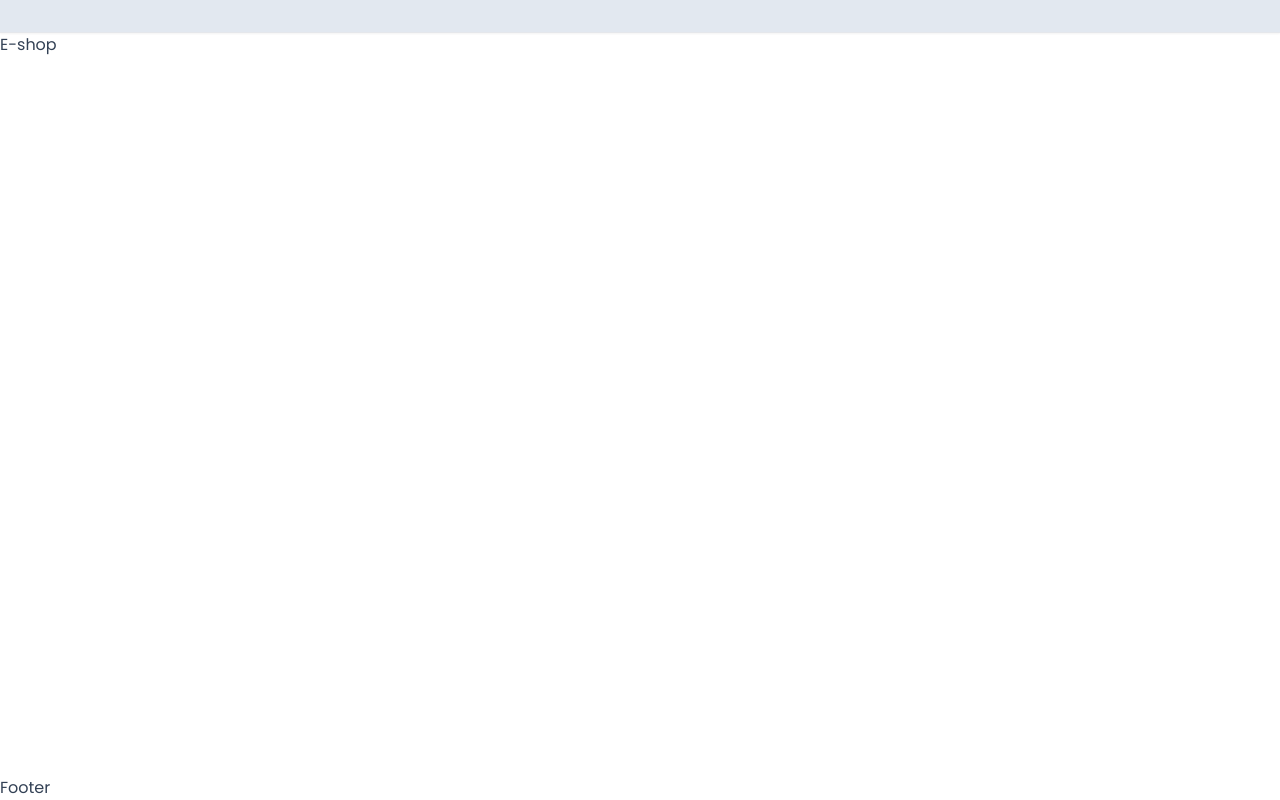
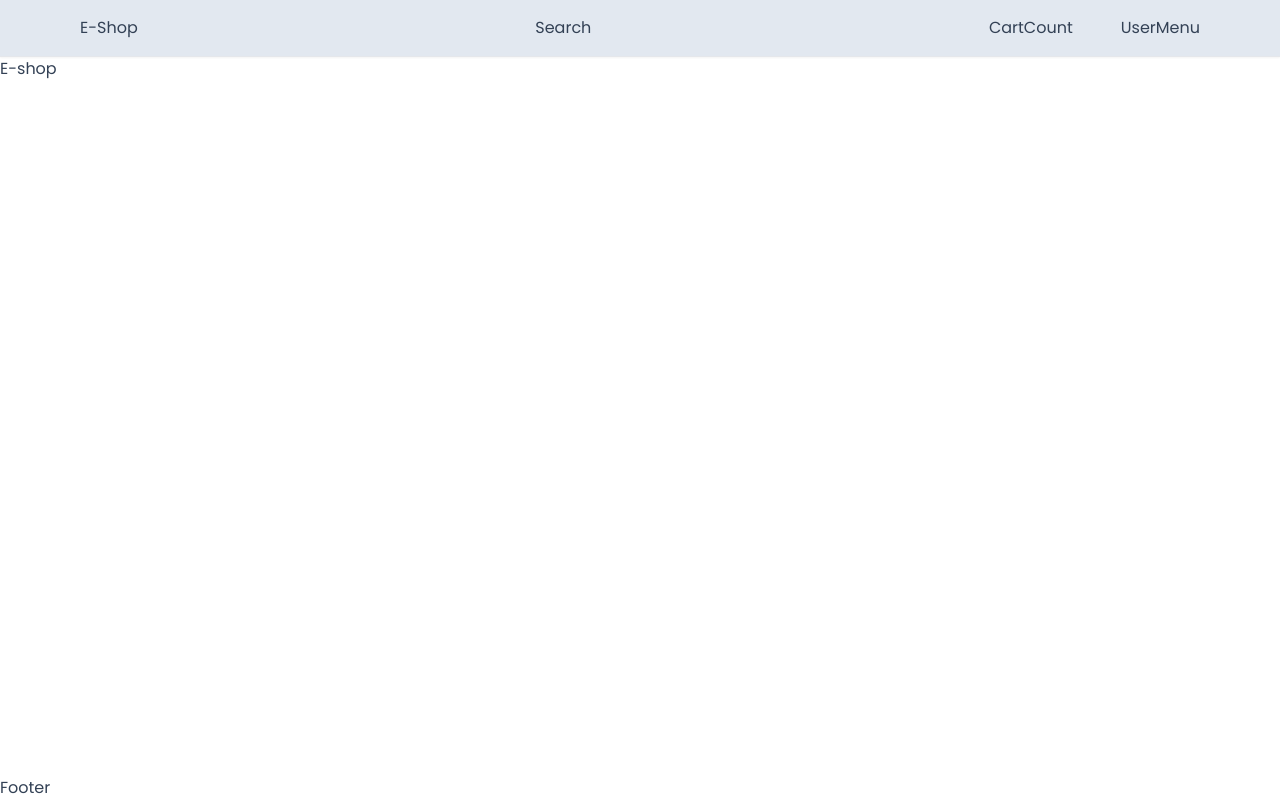
Before and after one commit to Alek30k/E-shop, a Next.js app: page / in a window 1280 px wide. Built offline with nearby package versions, Linux system fonts and the light colour scheme.

Commit message:
last commit

```diff
--- a/app/components/nav/NavBar.tsx
+++ b/app/components/nav/NavBar.tsx
@@ -1,10 +1,20 @@
+import Link from "next/link";
 import Container from "../Container";
 
 const NavBar = () => {
   return (
     <div className="sticky top-0 w-full bg-slate-200 z-30 shadow-sm">
       <div className="py-4 border-b-[1px]">
-        <Container />
+        <Container>
+          <div className="flex  items-center justify-between gap-3 md:gap-0">
+            <Link href="/">E-Shop</Link>
+            <div>Search</div>
+            <div className="flex items-center gap-8 md:gap-12">
+              <div>CartCount</div>
+              <div>UserMenu</div>
+            </div>
+          </div>
+        </Container>
       </div>
     </div>
   );
```
